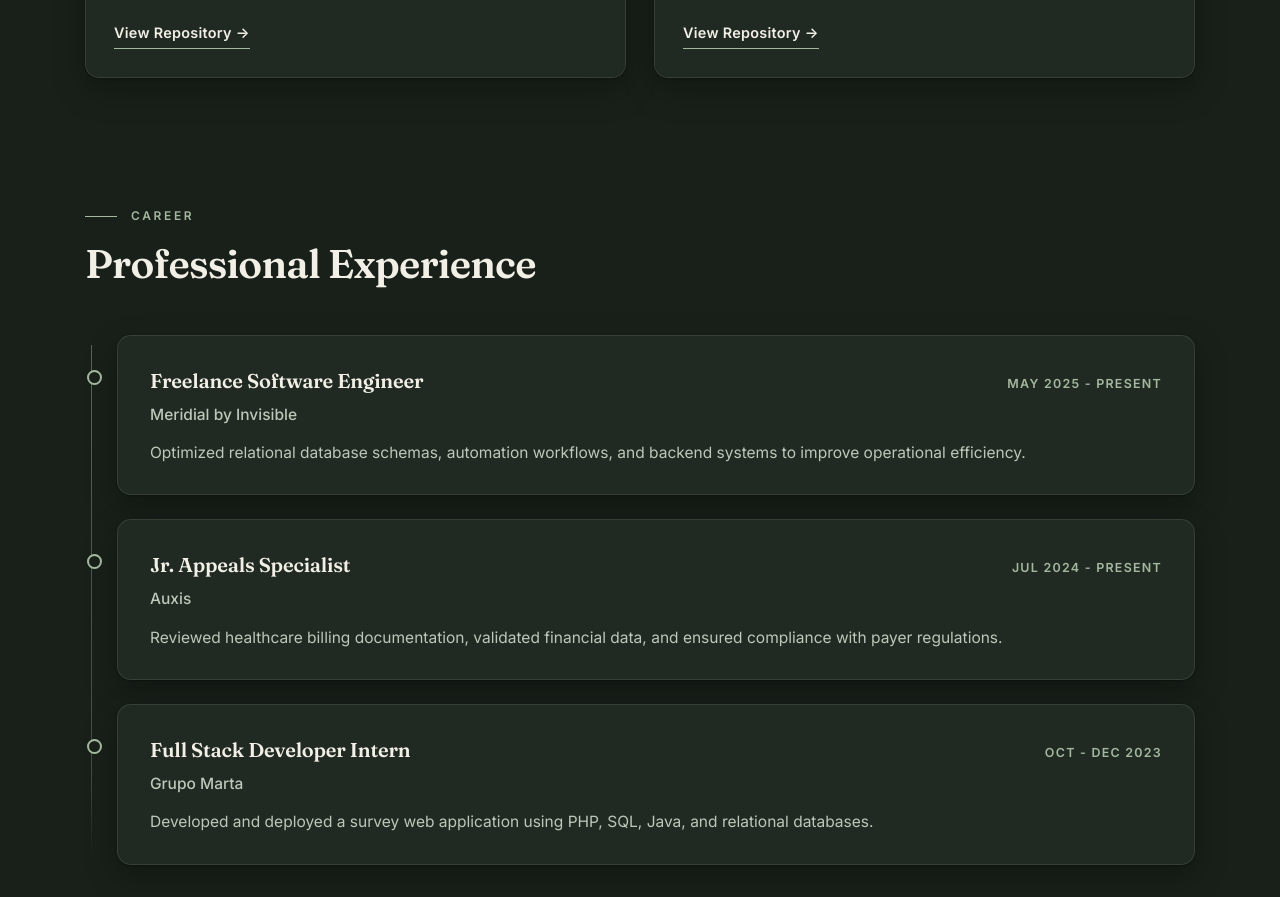
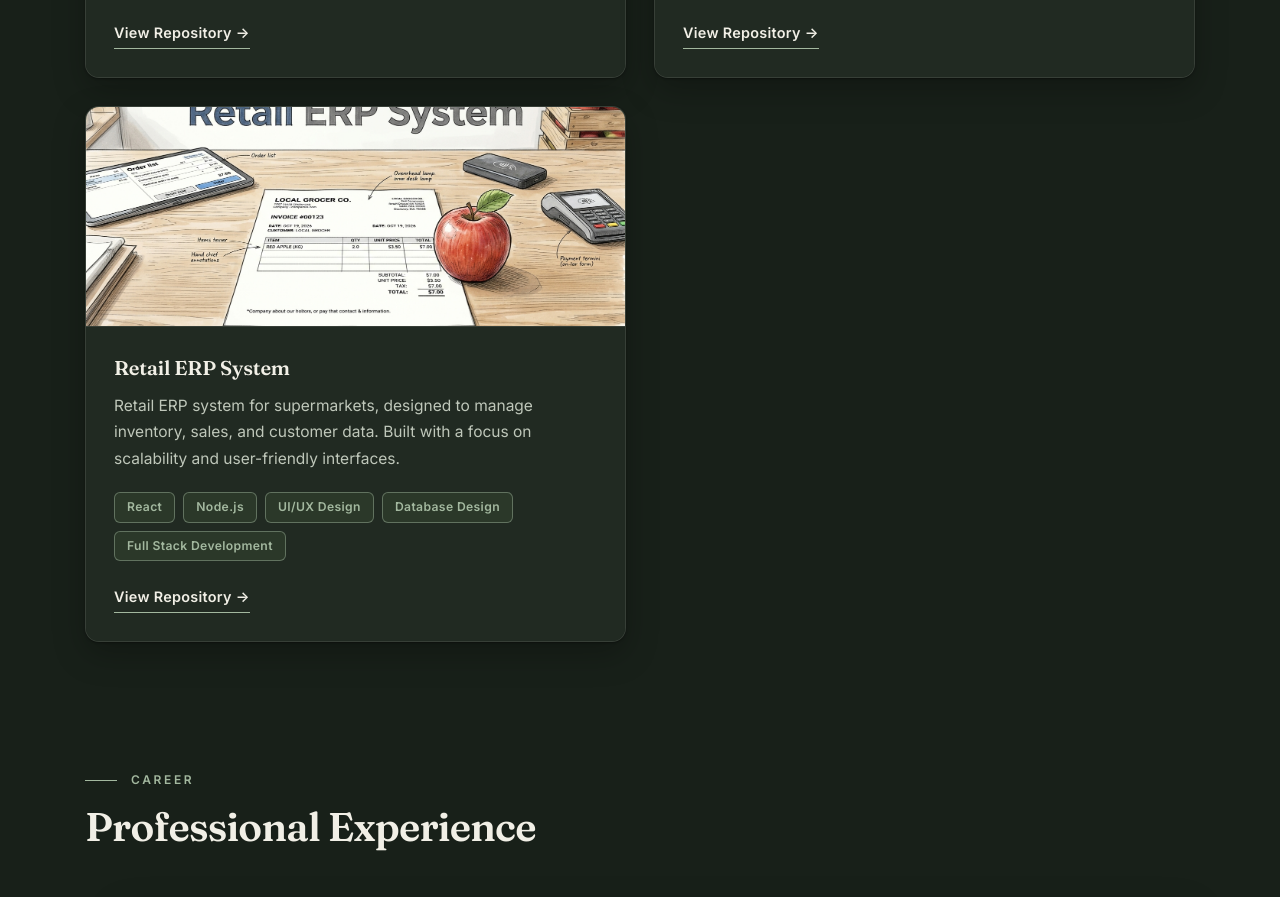
Before and after one commit to KevinhoProgra/portfolio, a plain HTML site: page index.html in a window 1280 px wide. Shown: the part 3012-3909 px from the top of the page. Drawn offline with Linux system fonts and the light colour scheme.

Commit message:
New project

```diff
--- a/index.html
+++ b/index.html
@@ -155,6 +155,7 @@
         </div>
       </section>
 
+
       <!-- PROJECTS -->
       <section class="section" id="projects">
         <div class="section-title">
@@ -226,7 +227,11 @@
 
           <!-- PROJECT 2 -->
           <div class="project-card">
-            <img src="P2.jfif" alt="Inventory System" class="project-image" />
+            <img
+              src="P2.jfif"
+              alt="Inventory System"
+              class="project-image"
+            />
             <div class="project-content">
               <h3>Inventory System</h3>
               <p>
@@ -281,8 +286,41 @@
               >
             </div>
           </div>
+
+          <!-- PROJECT 4 -->
+          <div class="project-card">
+            <img
+              src="p3.jfif"
+              alt="Retail ERP System"
+              class="project-image"
+            />
+            <div class="project-content">
+              <h3>Retail ERP System</h3>
+              <p>
+                Retail ERP system for supermarkets, designed to manage
+                inventory, sales, and customer data. Built with a focus on
+                scalability and user-friendly interfaces.
+              </p>
+              <div class="project-tech">
+                <span>React</span>
+                <span>Node.js</span>
+                <span>UI/UX Design</span>
+                <span>Database Design</span>
+                <span>Full Stack Development</span>
+              </div>
+              <a
+                href="https://github.com/KevinhoProgra/Supermercado"
+                target="_blank"
+                rel="noopener noreferrer"
+                class="project-link"
+                >View Repository →</a
+              >
+            </div>
+          </div>
         </div>
       </section>
+
+
 
       <!-- EXPERIENCE -->
       <section class="section" id="experience">
```
Also changed, not shown: P3.jfif (added).
